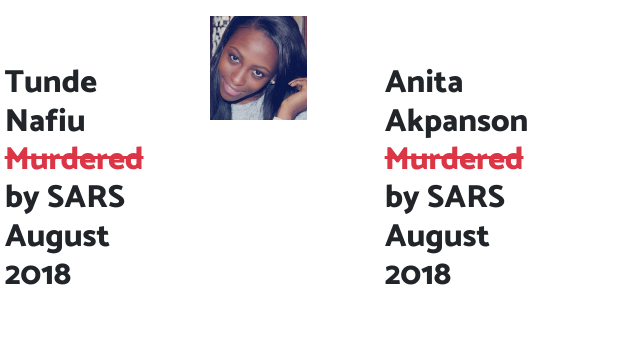
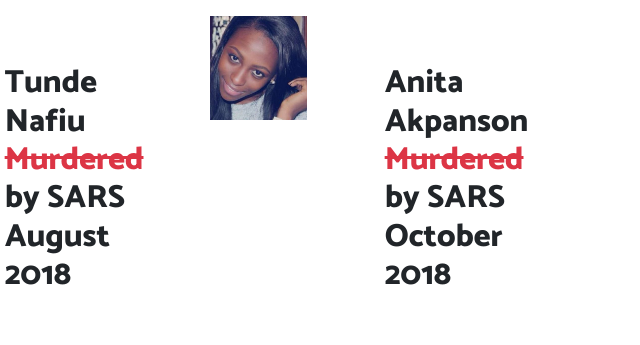
Before and after one commit to wedeygidigbawepin/killedbysars.github.io, a website: page index.html in a window 1280 px wide. Shown: the part 3082-3427 px from the top of the page, 635-1275 px from the left. Drawn offline with Linux system fonts and the light colour scheme.

Commit message:
Update index.html

```diff
--- a/index.html
+++ b/index.html
@@ -359,7 +359,7 @@
 					</div>
 				<div class="col-lg-8 victim_details">
 					  <div class="p-5">
-						<h2>Anita Akpanson<br><s class="text-danger">Murdered</s> by SARS<br>August 2018</h2>
+						<h2>Anita Akpanson<br><s class="text-danger">Murdered</s> by SARS<br>October 2018</h2>
 					  </div>
 					</div>
 			</div>
```
